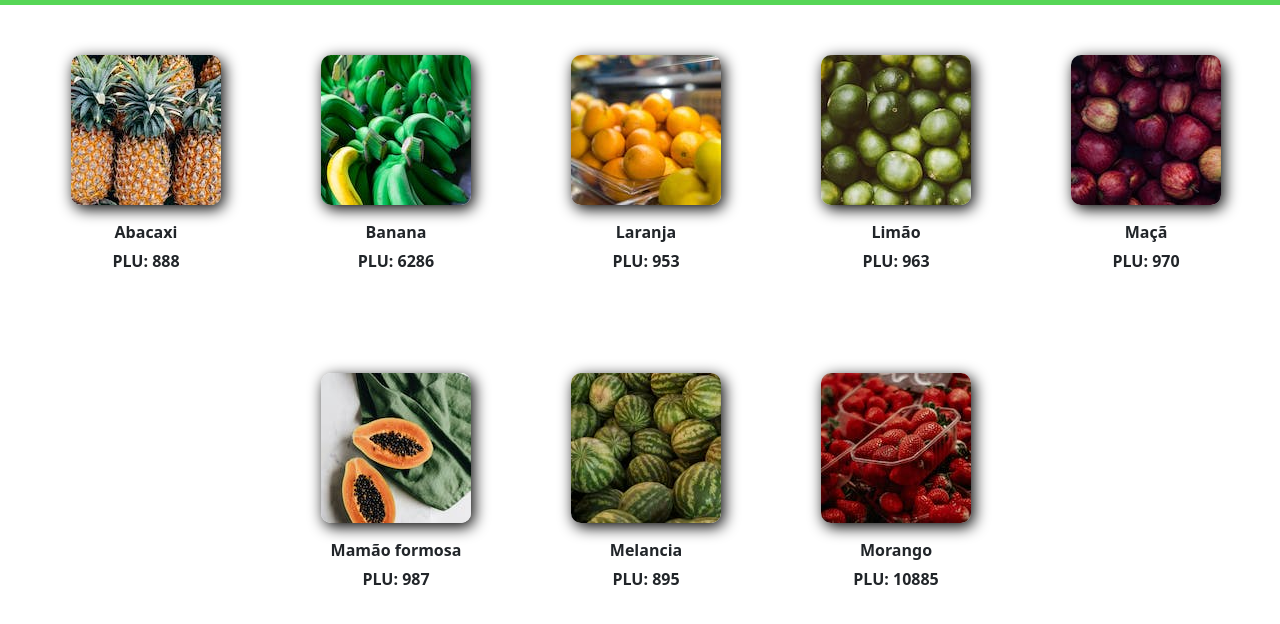
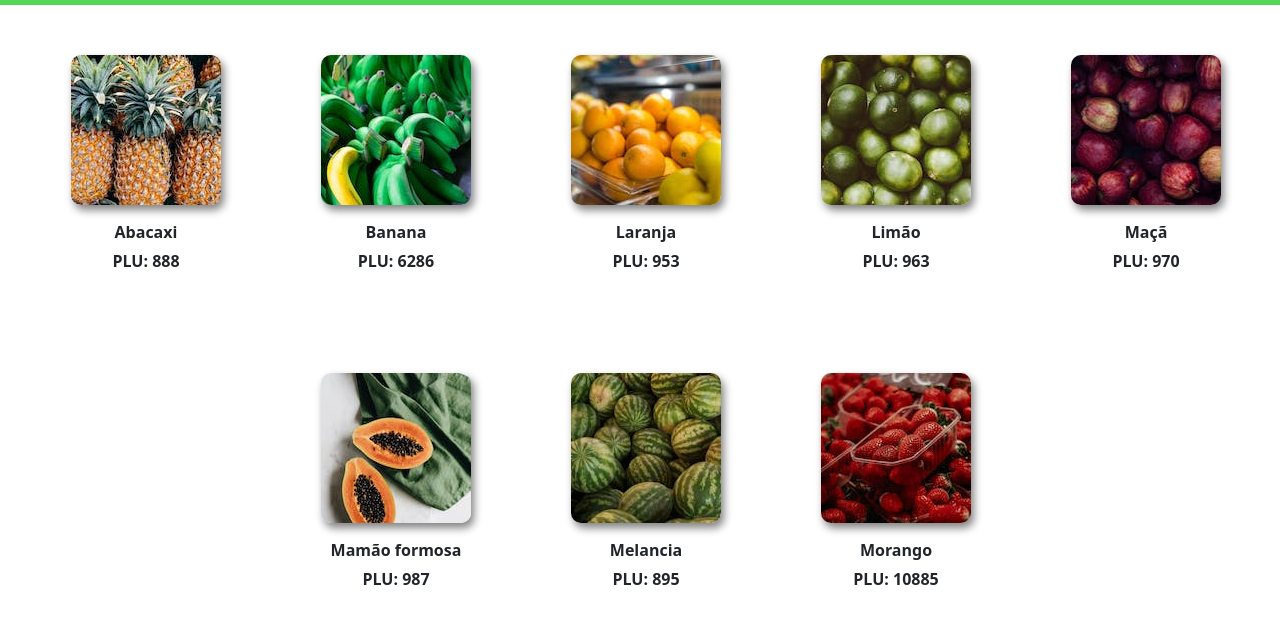
Before and after one commit to Tiagobtz/plu_teste, a plain HTML site: page index.html in a window 1280 px wide. Shown: the part 94-718 px from the top of the page. Drawn offline with nearby package versions, Linux system fonts and the light colour scheme.

Commit message:
Atualizando

```diff
--- a/src/css/estilo.css
+++ b/src/css/estilo.css
@@ -35,7 +35,7 @@ body {
 .produtos img {
     width: 150px;
     border-radius: 10px;
-    box-shadow: 3px 4px 15px black;
+    box-shadow: 3px 5px 8px rgba(0, 0, 0, 0.499);
     margin-bottom: 10px;
 }
 
```
